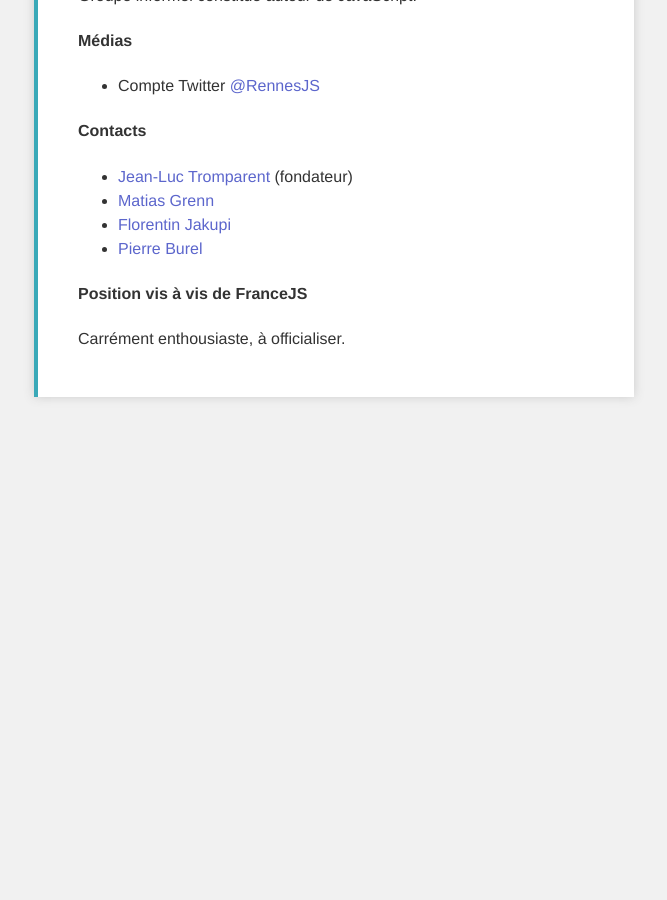
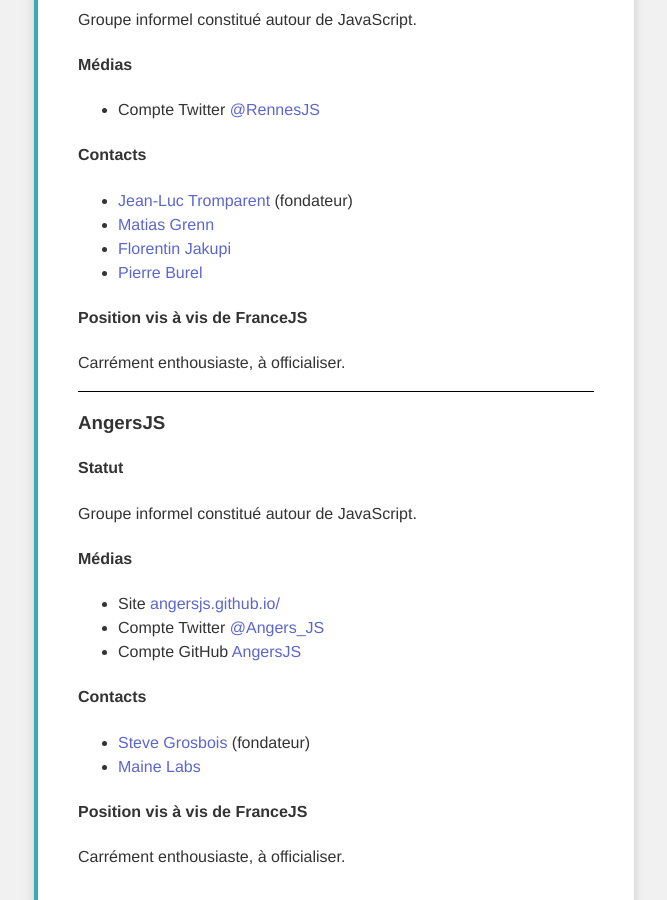
Before and after one commit to francejs/francejs.github.com, a Jekyll site: the page built from groupes.html, in a window 1280 px wide and 900 px high, scrolled down 5703 px. Shown: the whole window, without its empty margins (306-973 px from the left). Built offline with Jekyll 4.4.1, drawn with Linux system fonts in a browser that asks for light colours; before the commit the page ends 6108 px from its top, so only the background shows below that.

Commit message:
Ajout d'AngersJS

```diff
--- a/groupes.html
+++ b/groupes.html
@@ -18,6 +18,7 @@
     <li><a href="#caen-js" title="Naviguer vers la section">CaenJS</a></li>
     <li><a href="#js-sophia" title="Naviguer vers la section">JSSophia</a></li>
     <li><a href="#rennes-js" title="Naviguer vers la section">RennesJS</a></li>
+    <li><a href="#angers-js" title="Naviguer vers la section">AngersJS</a></li>
   </ul>
 
   <hr />
@@ -232,4 +233,23 @@
   <h4>Position vis à vis de FranceJS</h4>
   <p>Carrément enthousiaste, à officialiser.</p>
 
+  <hr />
+
+  <h3 id="angers-js">AngersJS</h3>
+  <h4>Statut</h4>
+  <p>Groupe informel constitué autour de JavaScript.</p>
+  <h4>Médias</h4>
+  <ul>
+    <li>Site <a href="http://angersjs.github.io" title="Voir le site">angersjs.github.io/</a></li>
+    <li>Compte Twitter <a href="https://twitter.com/Angers_JS" title="Voir le compte Twitter">@Angers_JS</a></li>
+    <li>Compte GitHub <a href="https://github.com/AngersJS" title="Voir le compte GitHub">AngersJS</a></li>
+  </ul>
+  <h4>Contacts</h4>
+  <ul>
+    <li><a href="https://twitter.com/kwiky">Steve Grosbois</a> (fondateur)</li>
+    <li><a href="https://twitter.com/maine_labs">Maine Labs</a></li>
+  </ul>
+  <h4>Position vis à vis de FranceJS</h4>
+  <p>Carrément enthousiaste, à officialiser.</p>
+
 </article>
```
